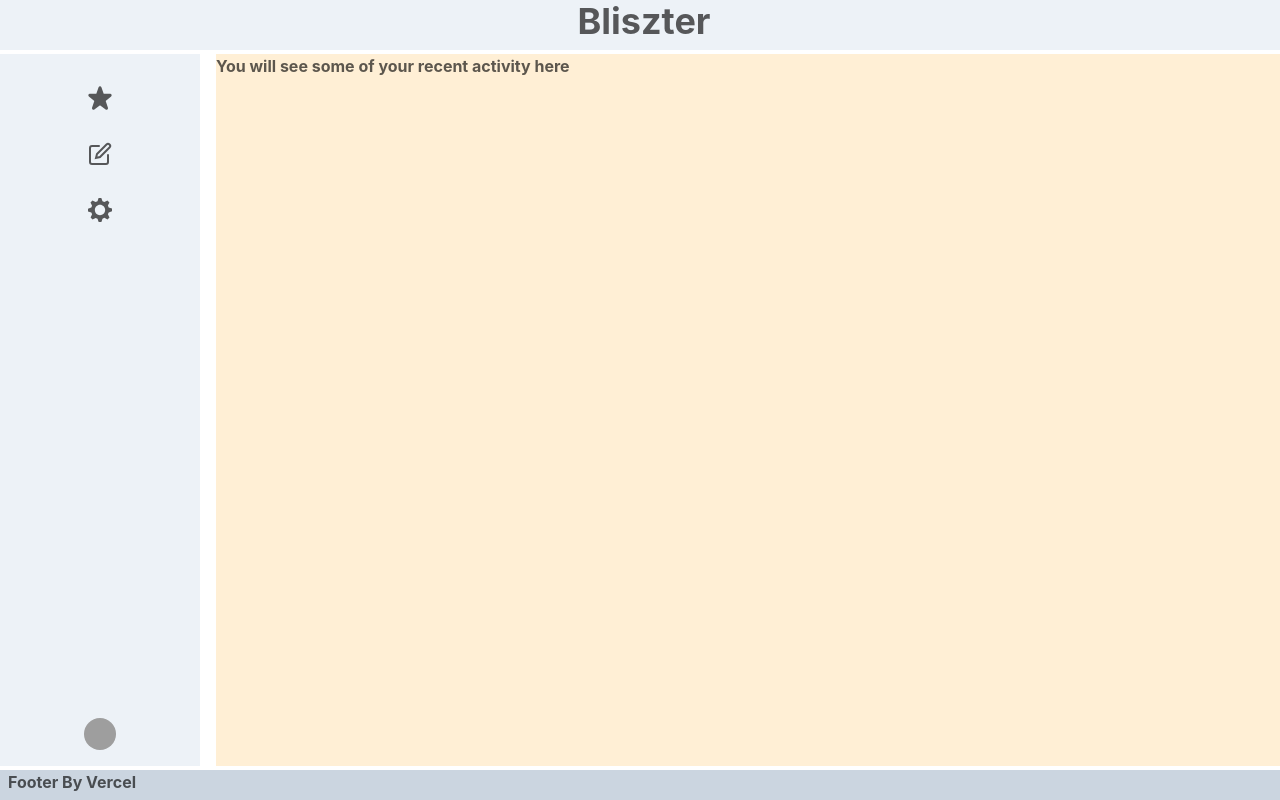
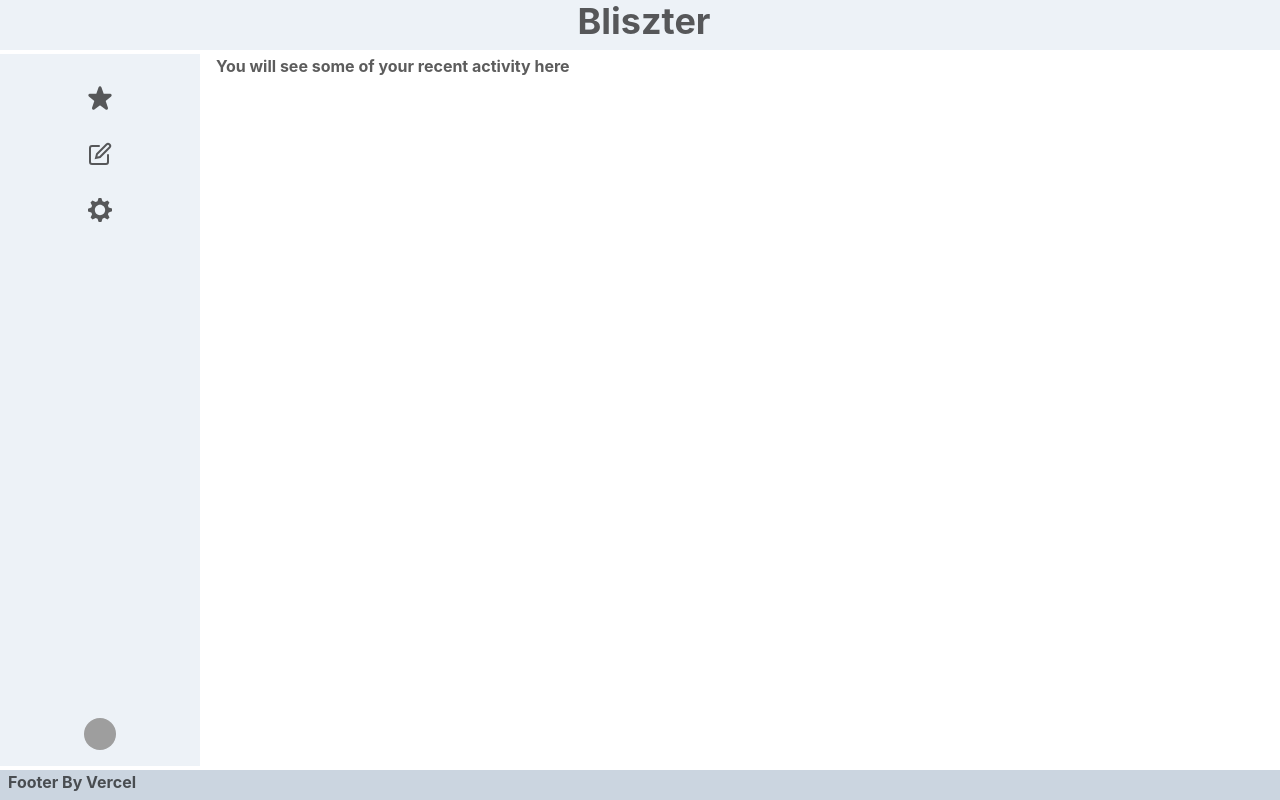
Before and after one commit to arjunlubana/bliszter, a Next.js app: page /dashboard in a window 1280 px wide. Built offline with nearby package versions, Linux system fonts and the light colour scheme; grey boxes are pictures that could not be loaded; what supertokens-auth-react would draw is missing.

Commit message:
Remove background color from dashboard

```diff
--- a/layouts/dashboard.tsx
+++ b/layouts/dashboard.tsx
@@ -7,7 +7,7 @@ export default function DashboardLayout({ children }) {
       <GridItem colSpan={1} bg="gray.100" >
         <Sidebar />
       </GridItem>
-      <GridItem colStart={2} colEnd={7} bg="papayawhip">
+      <GridItem colStart={2} colEnd={7} mr="1em">
         {children}
       </GridItem>
     </Grid>
```
